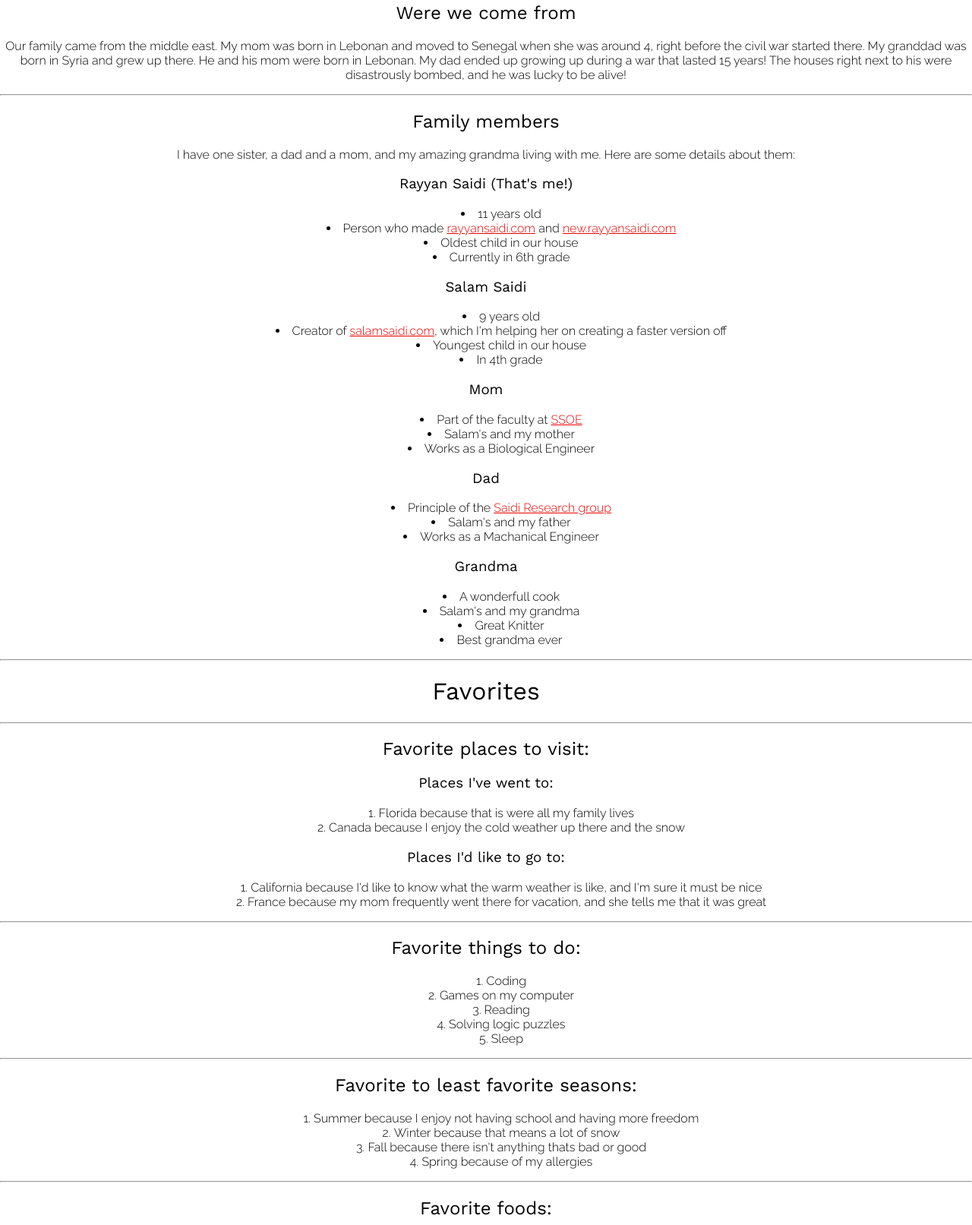
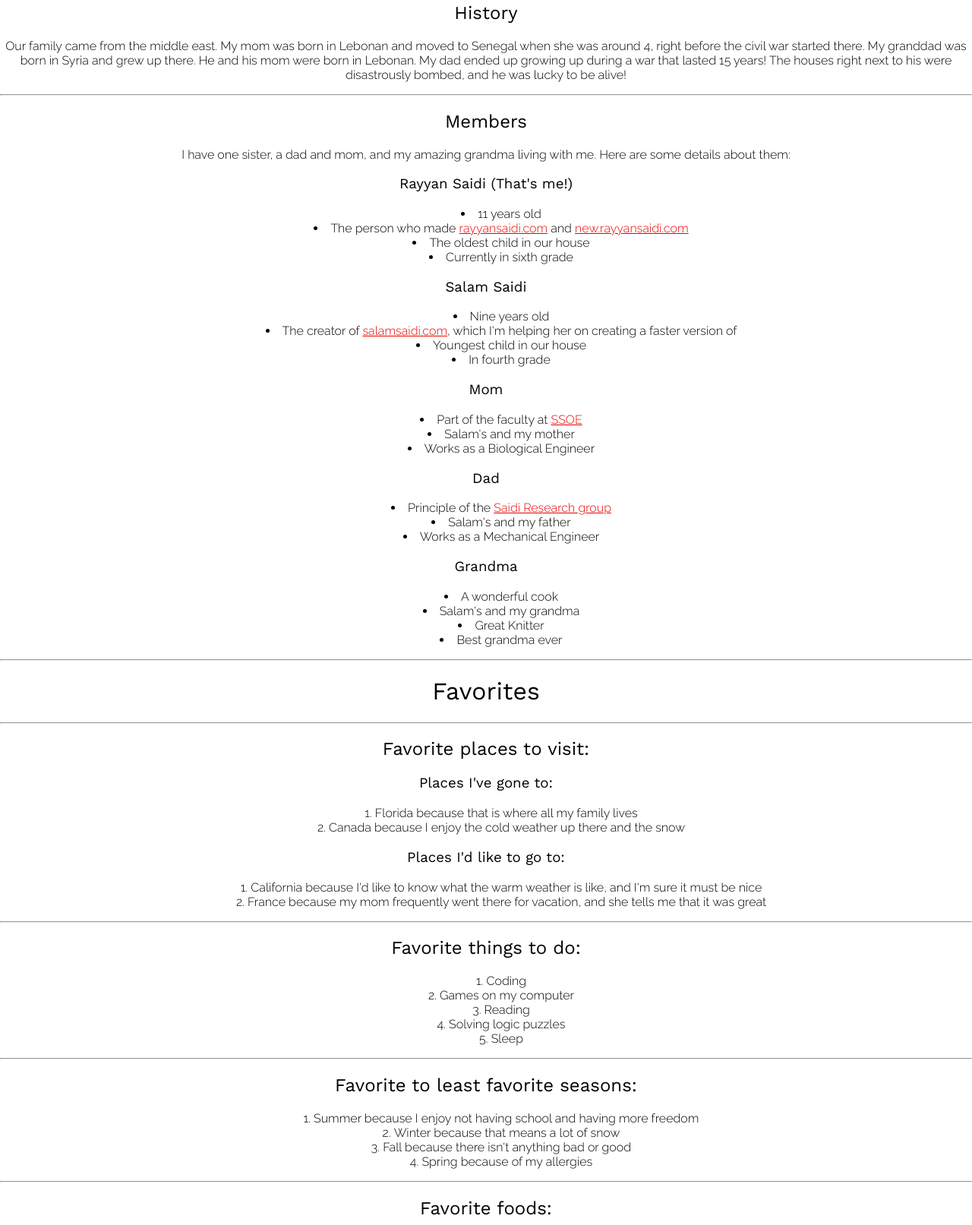
Before and after one commit to Ryyn-Sd/rayyansaidi-com, a Gatsby site: page /bio in a window 1280 px wide. Shown: the part 147-1760 px from the top of the page at 76% size. Built offline with nearby package versions, Linux system fonts and the light colour scheme; Gatsby itself is replaced by a stand-in of ours.

Commit message:
fix grammar

```diff
--- a/src/navbar.js
+++ b/src/navbar.js
@@ -2,25 +2,25 @@ import { Link } from 'gatsby';
 import React from 'react';
 import './style.css';
 
-const Nav = (props) => (
+const Nav = () => (
   <ul className="nav">
     <li className="navbar">
-      <Link to="/" className={props.act === 1 ? 'active' : null}>
+      <Link to="/" activeClassName="active">
         Home
       </Link>
     </li>
     <li className="navbar">
-      <Link to="/bio" className={props.act === 2 ? 'active' : null}>
+      <Link to="/bio" activeClassName="active">
         Bio
       </Link>
     </li>
     <li className="navbar">
-      <Link to="/projects" className={props.act === 3 ? 'active' : null}>
+      <Link to="/projects" activeClassName="active">
         Projects
       </Link>
     </li>
     <li className="navbar">
-      <Link to="/suggestions" className={props.act === 4 ? 'active' : null}>
+      <Link to="/suggestions" activeClassName="active">
         Suggestions
       </Link>
     </li>
--- a/src/pages/bio.js
+++ b/src/pages/bio.js
@@ -4,7 +4,7 @@ import { Helmet as Head } from 'react-helmet';
 
 const Bio = () => (
   <>
-    <Nav act={2} />
+    <Nav />
     <Head>
       <title>rayyansaidi.com</title>
       <html lang="en" />
@@ -12,38 +12,38 @@ const Bio = () => (
 
     <h1>Family</h1>
     <hr />
-    <h2>Were we come from</h2>
+    <h2>History</h2>
     <p>
       Our family came from the middle east. My mom was born in Lebonan and moved to Senegal when she was around 4, right before the civil war started there. My granddad was born in Syria and grew up there. He and his mom were born in Lebonan. My dad ended up growing up during a war that lasted 15 years! The houses right next to his were disastrously
       bombed, and he was lucky to be alive!
     </p>
     <hr />
-    <h2>Family members</h2>
+    <h2>Members</h2>
     <p>
-      I have one sister, a dad and a mom, and my amazing grandma living with me.
+      I have one sister, a dad and mom, and my amazing grandma living with me.
       Here are some details about them:
     </p>
     <h3>Rayyan Saidi (That's me!)</h3>
     <ul>
       <li>11 years old</li>
       <li>
-        Person who made <a href="https://rayyansaidi.com/">rayyansaidi.com</a>{' '}
+        The person who made <a href="https://rayyansaidi.com/">rayyansaidi.com</a>{' '}
         and <a href="https://new.rayyansaidi.com/">new.rayyansaidi.com</a>
       </li>
-      <li>Oldest child in our house</li>
+      <li>The oldest child in our house</li>
       <li>
-        Currently in 6th grade
+        Currently in sixth grade
       </li>
     </ul>
     <h3>Salam Saidi</h3>
     <ul>
-      <li>9 years old</li>
+      <li>Nine years old</li>
       <li>
-        Creator of <a href="https://salamsaidi.com/">salamsaidi.com</a>, which
-        I'm helping her on creating a faster version off
+        The creator of <a href="https://salamsaidi.com/">salamsaidi.com</a>, which
+        I'm helping her on creating a faster version of
       </li>
       <li>Youngest child in our house</li>
-      <li>In 4th grade</li>
+      <li>In fourth grade</li>
     </ul>
     <h3>Mom</h3>
     <ul>
@@ -62,11 +62,11 @@ const Bio = () => (
         Principle of the <a href="http://saidigroup.pitt.edu/">Saidi Research group</a>
       </li>
       <li>Salam's and my father</li>
-      <li>Works as a Machanical Engineer</li>
+      <li>Works as a Mechanical Engineer</li>
     </ul>
     <h3>Grandma</h3>
     <ul>
-      <li>A wonderfull cook</li>
+      <li>A wonderful cook</li>
       <li>Salam's and my grandma</li>
       <li>Great Knitter</li>
       <li>Best grandma ever</li>
@@ -75,9 +75,9 @@ const Bio = () => (
     <h1>Favorites</h1>
     <hr />
     <h2>Favorite places to visit:</h2>
-    <h3>Places I've went to:</h3>
+    <h3>Places I've gone to:</h3>
     <ol>
-      <li>Florida because that is were all my family lives</li>
+      <li>Florida because that is where all my family lives</li>
       <li>Canada because I enjoy the cold weather up there and the snow</li>
     </ol>
     <h3>Places I'd like to go to:</h3>
@@ -105,7 +105,7 @@ const Bio = () => (
     <ol>
       <li>Summer because I enjoy not having school and having more freedom</li>
       <li>Winter because that means a lot of snow</li>
-      <li>Fall because there isn't anything thats bad or good</li>
+      <li>Fall because there isn't anything bad or good</li>
       <li>Spring because of my allergies</li>
     </ol>
     <hr />
--- a/src/pages/suggestions.js
+++ b/src/pages/suggestions.js
@@ -4,7 +4,7 @@ import { Helmet as Head } from 'react-helmet';
 
 const Suggestions = () => (
   <>
-    <Nav act={4} />
+    <Nav />
     <Head>
       <title>rayyansaidi.com</title>
       <html lang="en" />
```
Also changed, not shown: src/pages/index.js (+3 -5 lines), src/pages/projects.js (+5 -5 lines).
